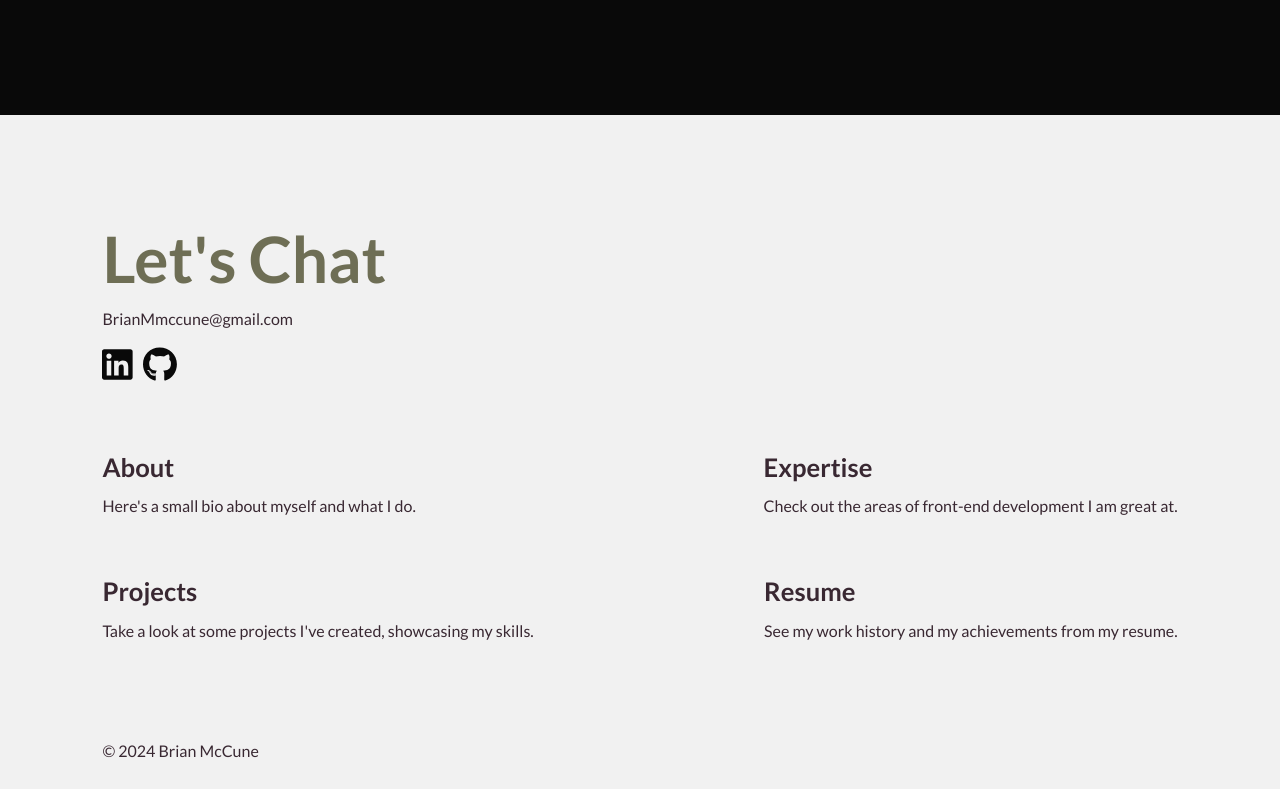
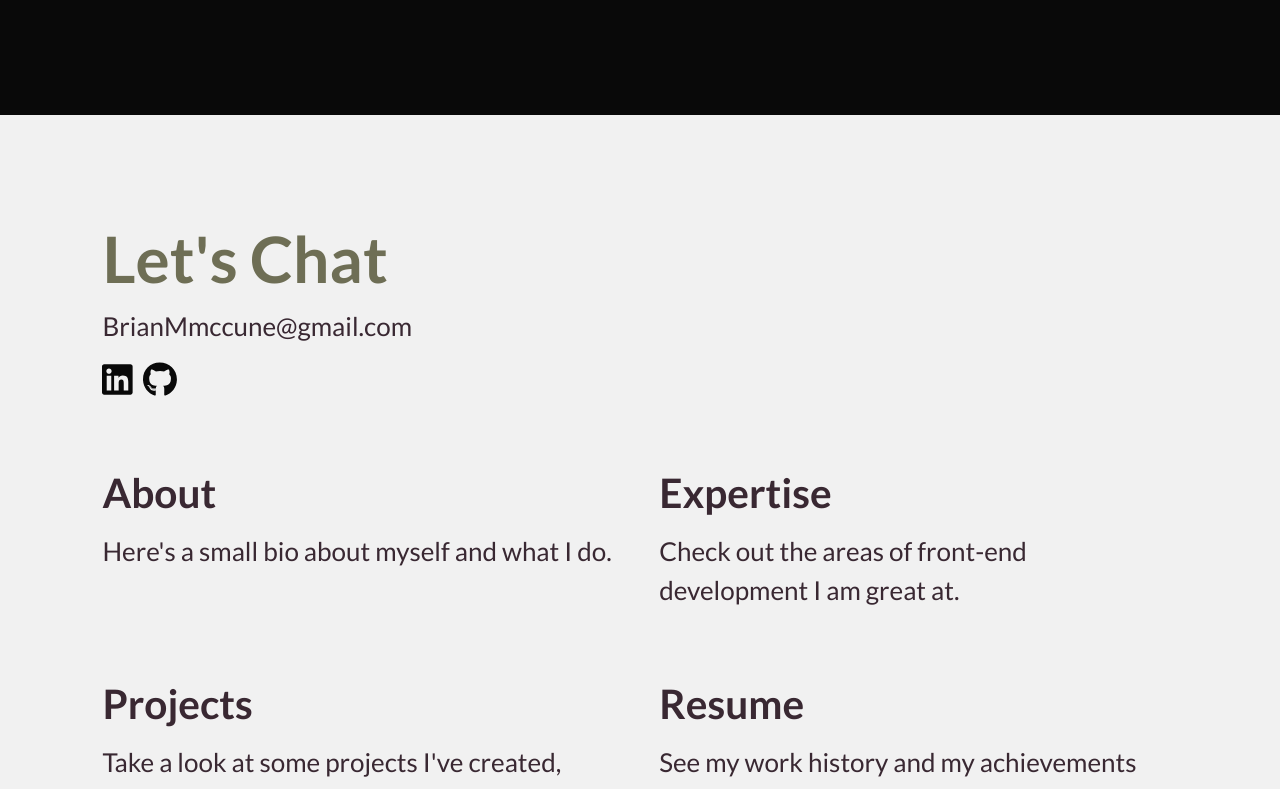
Before and after one commit to BrianMcCune/brianmccune-portfolio, a React (Vite) app: page / in a window 1280 px wide. Shown: the part 4700-5489 px from the top of the page. Built offline with nearby package versions, Linux system fonts and the light colour scheme.

Commit message:
contact context sizing

```diff
--- a/src/App.css
+++ b/src/App.css
@@ -378,6 +378,10 @@ a:visited {
   margin-right: 8dvw;
 }
 
+.container > .headline-container {
+  display: flex;
+}
+
 .contact-headline {
   margin-top: 10dvh;
   font-weight: 600;
@@ -387,7 +391,7 @@ a:visited {
 
 .email {
   margin-bottom: 2dvh;
-  font-size: 1.25dvw;
+  font-size: calc(10px + 1.25dvw);
 }
 
 .social-media-icons {
@@ -399,7 +403,7 @@ a:visited {
 .contact-projects > div,
 .contact-resume > div {
   font-weight: 700;
-  font-size: 2dvw;
+  font-size: calc(15px + 2dvw);
 }
 
 .contact-expertise > p,
@@ -407,7 +411,7 @@ a:visited {
 .contact-projects > p,
 .contact-resume > p {
   margin-top: 1dvh;
-  font-size: 1.25dvw;
+  font-size: calc(10px + 1.25dvw);
 }
 
 .contact > .container {
@@ -433,7 +437,7 @@ a:visited {
 .copyright {
   margin-top: 10dvh;
   margin-bottom: 5dvh;
-  font-size: 1.25dvw;
+  font-size: calc(10px + 1.25dvw);
 }
 
 @keyframes blink {
--- a/src/Contact.jsx
+++ b/src/Contact.jsx
@@ -3,10 +3,24 @@ import { faLinkedin } from '@fortawesome/free-brands-svg-icons';
 import { faGithub } from '@fortawesome/free-brands-svg-icons';
 
 const Contact = () => {
+
+  const headline = "Let's Chat"
+  let headlineArray = headline.split('')
+
   return (
     <div className="contact">
       <div className="container">
-        <div className="contact-headline">Let's Chat</div>
+        <div className="headline-container">
+          {headlineArray.map((index) => {
+            return (
+              <div className="contact-headline">
+                <span key={headlineArray[index]} className="letter">
+                  {index === ' ' ? '\u00A0' : index}
+                </span>
+              </div>
+            )
+          })}
+        </div>
         <div className="email">BrianMmccune@gmail.com</div>
         <div className="social-media-icons">
           <div>
```
